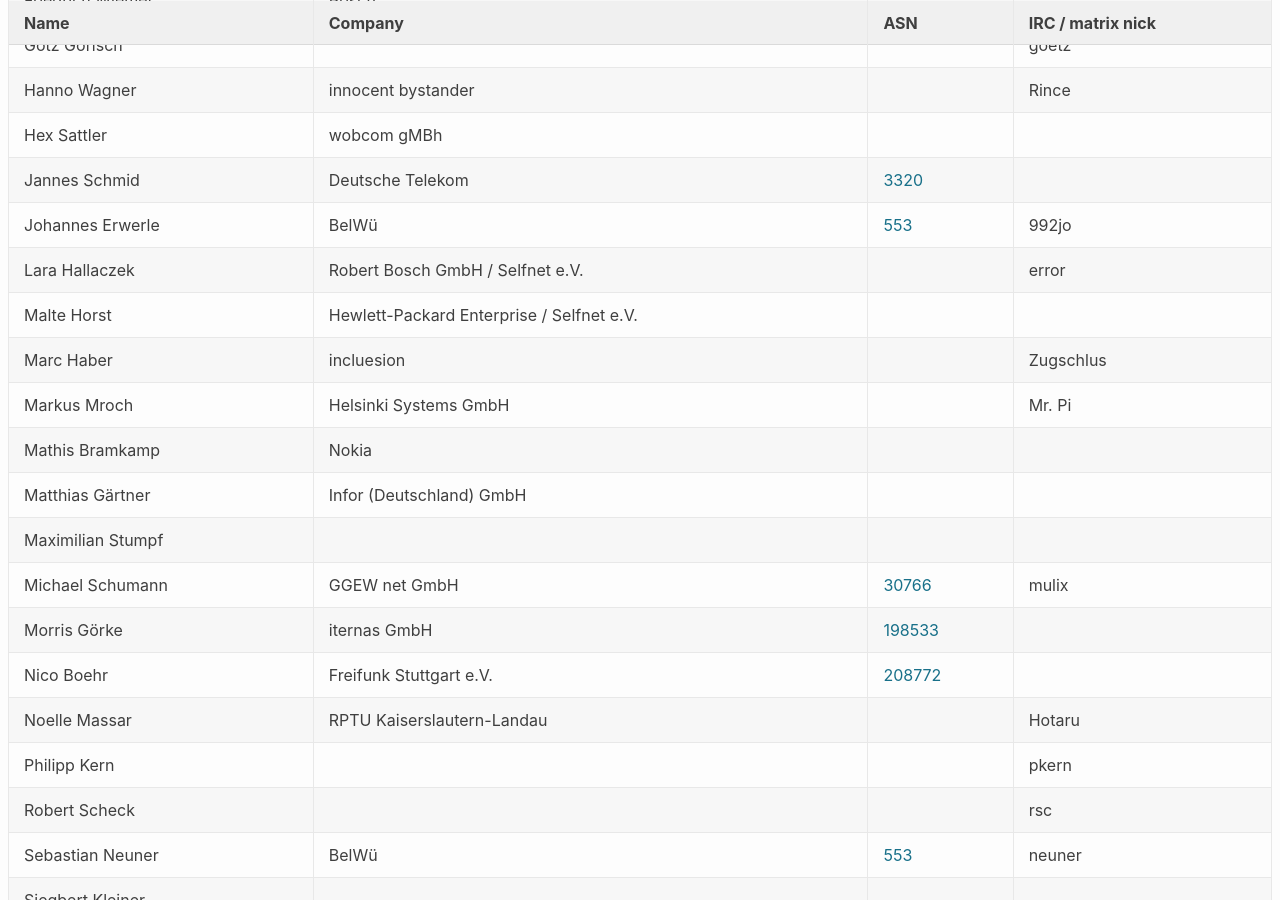
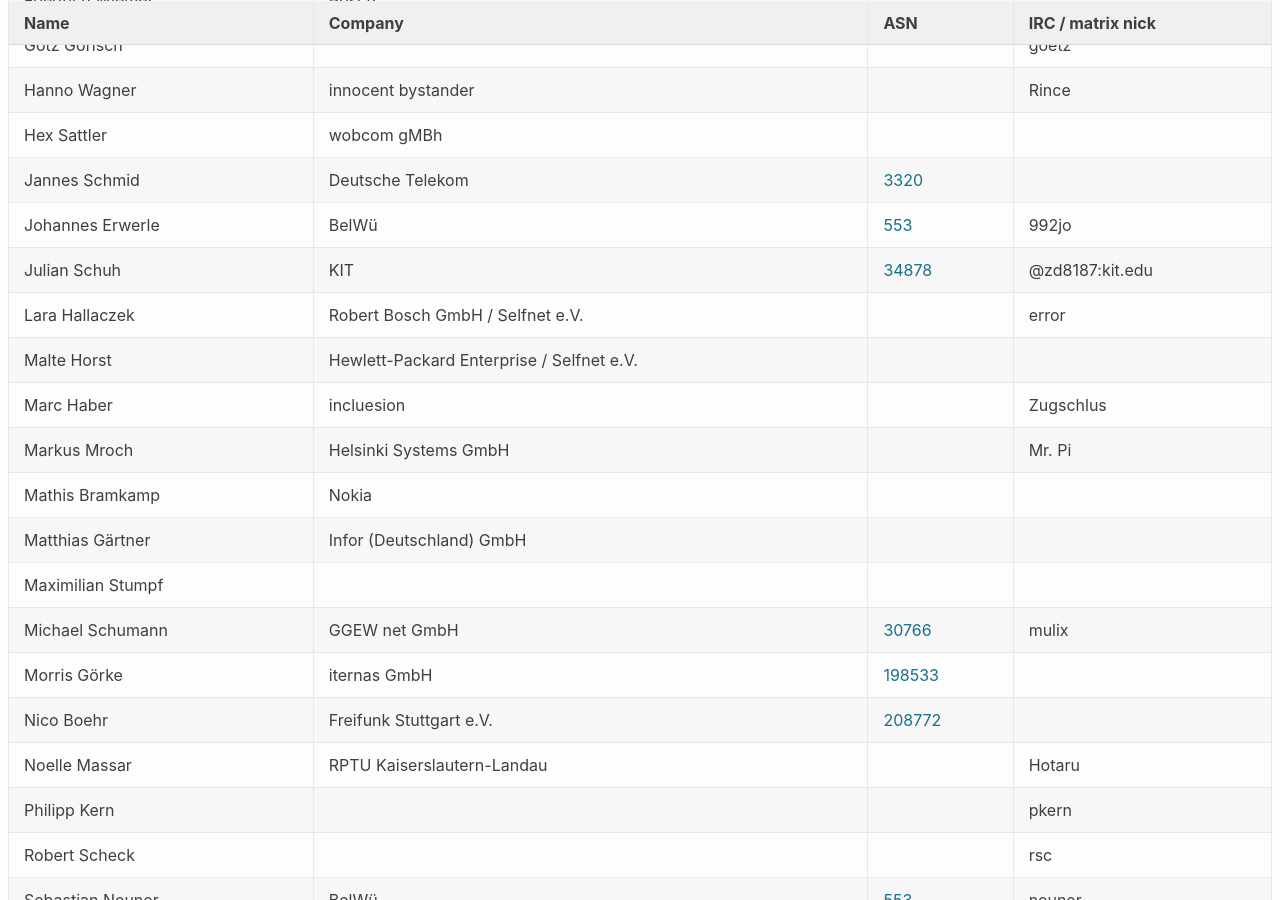
Before and after one commit to denog/pretix-attendeelist, a Jekyll site: the page built from denogmeetup25-06/index.markdown, in a window 1280 px wide and 900 px high, scrolled down 481 px. Built offline with Jekyll 4.4.1, drawn with Linux system fonts in a browser that asks for light colours.

Commit message:
Latest data: Fri Jun  6 09:32:22 UTC 2025

```diff
--- a/_data/attendees_denogmeetup25-05.json
+++ b/_data/attendees_denogmeetup25-05.json
@@ -216,6 +216,12 @@
     "asn": null
   },
   {
+    "name": "Mikoto Maxine Szillat",
+    "company": "Freifunk Düsseldorf e.V.",
+    "irc": "nomaster",
+    "asn": "207871"
+  },
+  {
     "name": "Nick Erdmann",
     "company": null,
     "irc": null,
--- a/_data/attendees_denogmeetup25-06.json
+++ b/_data/attendees_denogmeetup25-06.json
@@ -88,6 +88,12 @@
     "company": "BelWü",
     "irc": "992jo",
     "asn": "553"
+  },
+  {
+    "name": "Julian Schuh",
+    "company": "KIT",
+    "irc": "@zd8187:kit.edu",
+    "asn": "34878"
   },
   {
     "name": "Lara Hallaczek",
```
